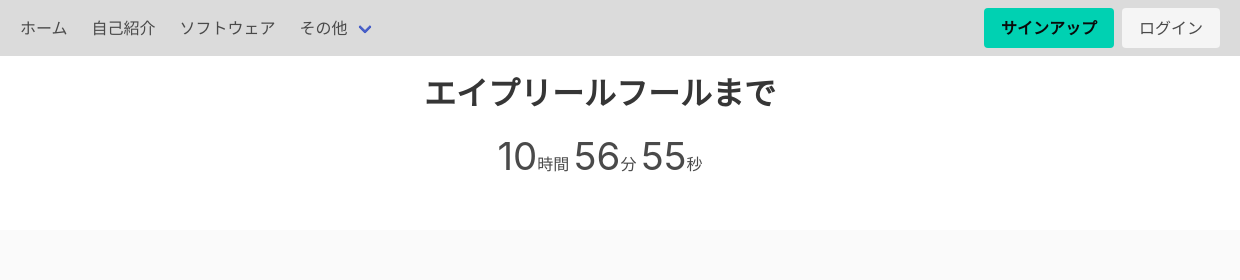
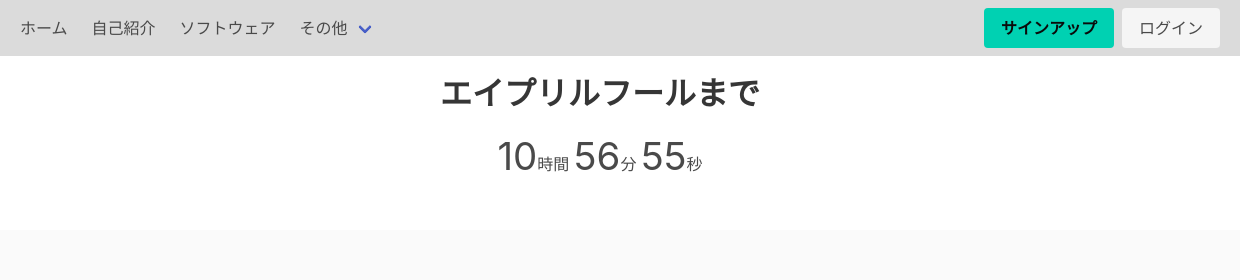
Before and after one commit to FastFN-Rai/Website, a plain HTML site: page april-fools.html in a window 1280 px wide. Shown: the top 280 px of the page, 40-1280 px from the left. Drawn offline with nearby package versions, Linux system fonts and the light colour scheme; no server answers.

Commit message:
Update april-fools.html

```diff
--- a/april-fools.html
+++ b/april-fools.html
@@ -26,7 +26,7 @@
     </style>
 
     <div class="content centertexts">
-        <h1>エイプリールフールまで</h1>
+        <h1>エイプリルフールまで</h1>
 
         <span id="hour"></span>時間
         <span id="min"></span>分
@@ -36,7 +36,6 @@
                 const now = new Date();//今の時間
                 const tomorrow = new Date(now.getFullYear(), now.getMonth(), now.getDate() + 1, "00", "00", "00");//明日の0:00
                 const differ = tomorrow.getTime() - now.getTime();//あと何秒か計算
-
 
                 const sec = Math.floor(differ / 1000) % 60;//ミリ秒を秒に直してから
                 const min = Math.floor(differ / 1000 / 60) % 60;//1時間=60分だからね
```
